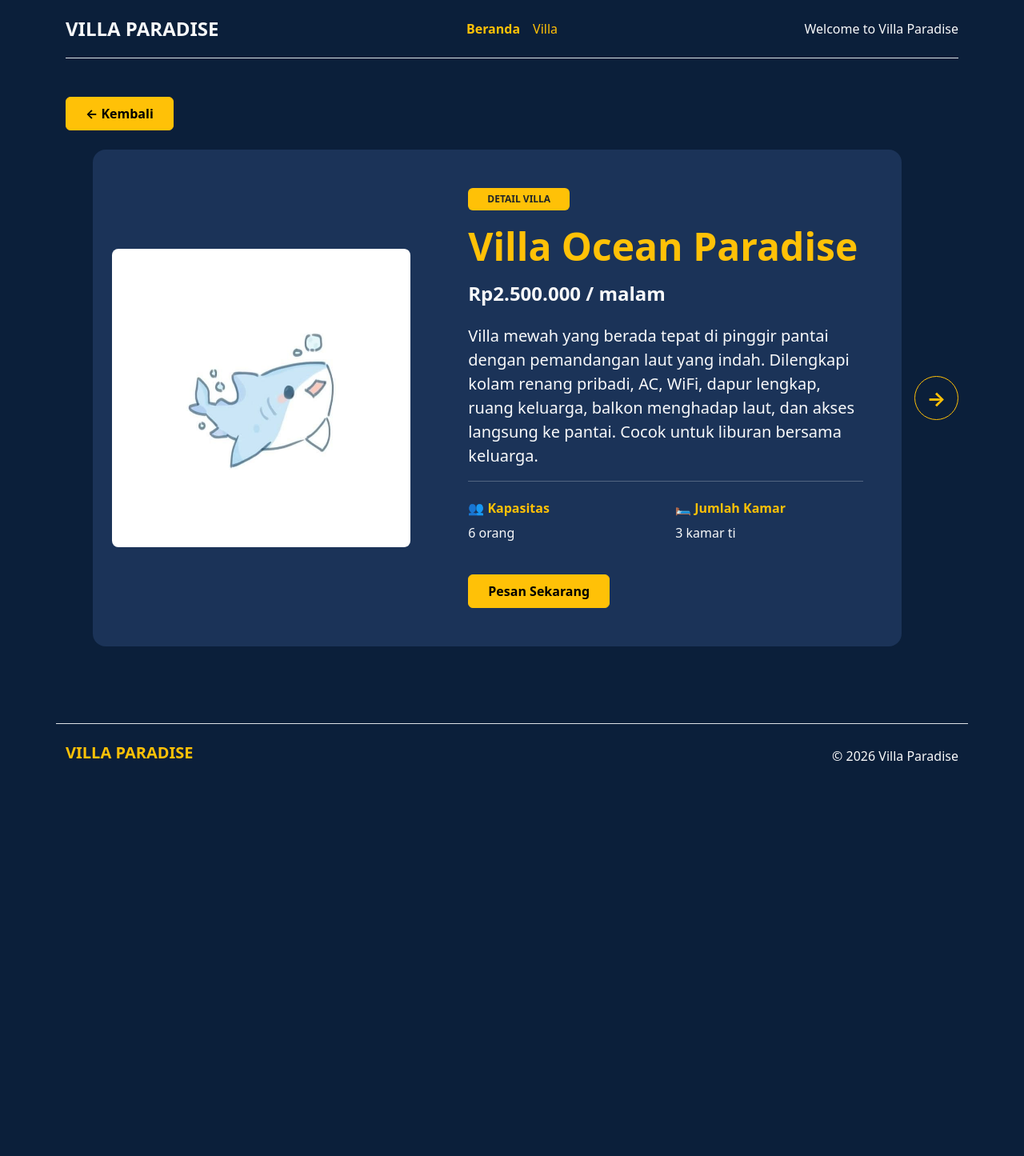
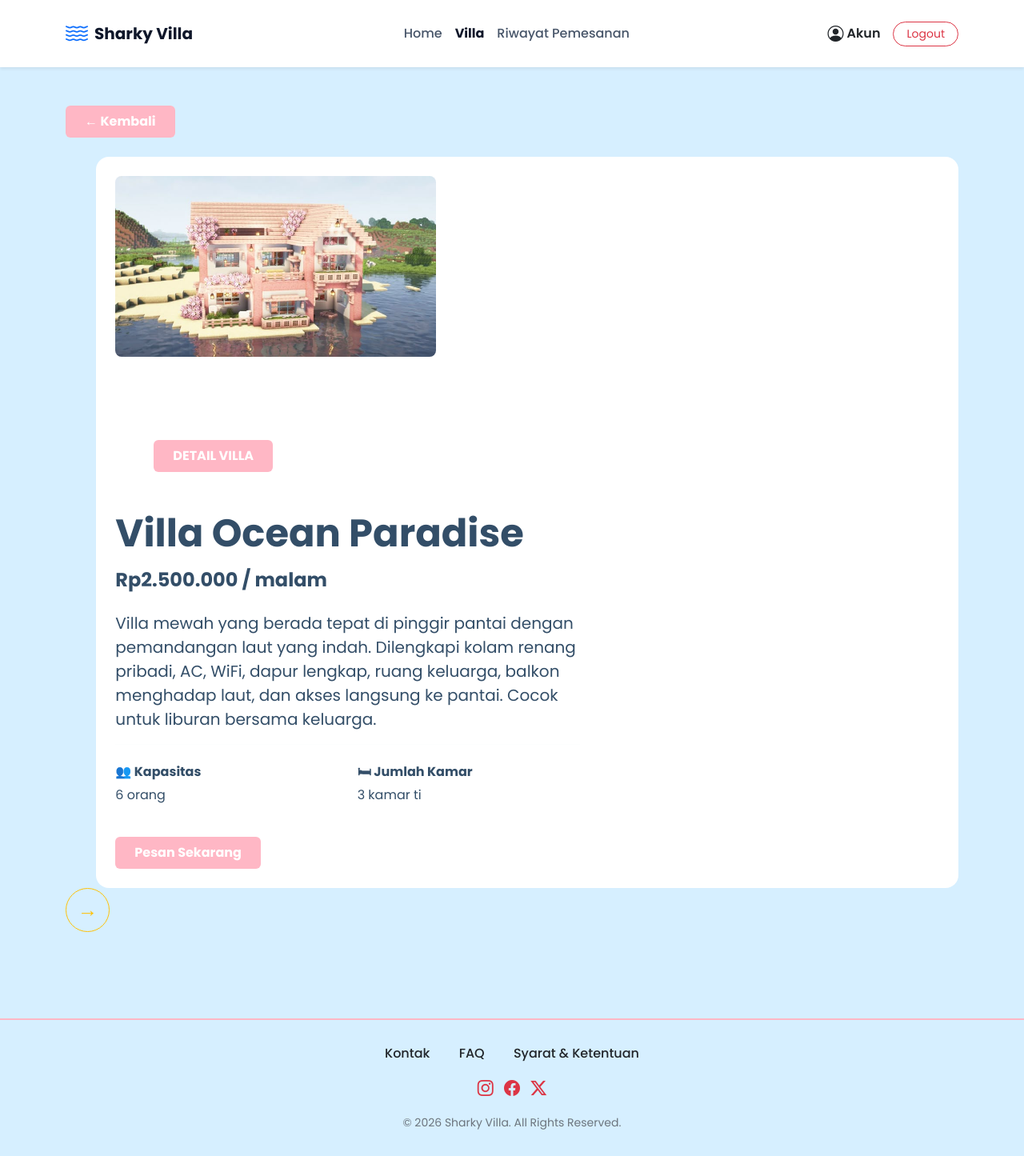
Before and after one commit to chiaraihana20-ctrl/pemwebkite, a PHP site: page /projek2/descVilla.php in a window 1280 px wide. Shown: the whole page at 80% size. Before the commit the page ends 951 px from the top, so only its background shows below. Run offline with PHP 8.4, Linux system fonts and the light colour scheme; data comes from the database, SQL or seed files in the repository.

Commit message:
Update descVilla.php

```diff
--- a/descVilla.php
+++ b/descVilla.php
@@ -1,4 +1,3 @@
-
 <?php
 error_reporting(E_ALL);
 ini_set('display_errors', 1);
@@ -19,6 +18,9 @@ if (!$data) {
     exit;
 }
 
+// Menentukan foto berdasarkan ID villa
+$gambar = "villa" . $id . ".jpg";
+
 // Mengambil villa sebelumnya
 $queryPrev = mysqli_query($conn, "SELECT id_villa FROM villa WHERE id_villa < $id ORDER BY id_villa DESC LIMIT 1");
 $prev = mysqli_fetch_assoc($queryPrev);
@@ -26,18 +28,8 @@ $prev = mysqli_fetch_assoc($queryPrev);
 // Mengambil villa berikutnya
 $queryNext = mysqli_query($conn, "SELECT id_villa FROM villa WHERE id_villa > $id ORDER BY id_villa ASC LIMIT 1");
 $next = mysqli_fetch_assoc($queryNext);
+?>
 
-// Daftar gambar villa
-$gambarVilla = [
-    1 => 'biru.jpg',
-    2 => 'ping.png',
-    3 => 'pink.jpg',
-    4 => 'pinkie.jpg',
-    5 => 'biru.jpg'
-];
-
-$gambar = isset($gambarVilla[$id]) ? $gambarVilla[$id] : 'biru.jpg';
-?>
 
 
 <!DOCTYPE html>
@@ -54,46 +46,16 @@ $gambar = isset($gambarVilla[$id]) ? $gambarVilla[$id] : 'biru.jpg';
         rel="stylesheet">
 </head>
 
-<body style="background-color: #0b1f3a">
+<body style="background-color: #D6EFFF">
 
     <!-- NAVBAR -->
-    <section>
-        <div class="container">
+<?php
+include 'header.php';
 
-            <header class="d-flex flex-wrap align-items-center justify-content-center justify-content-md-between py-3 border-bottom">
+$query_villa = "SELECT * FROM villa LIMIT 4";
+$result_villa = mysqli_query($conn, $query_villa);
+?>
 
-                <div class="col-md-3 mb-2 mb-md-0">
-                    <h4 class="text-light fw-bold mb-0">
-                        VILLA PARADISE
-                    </h4>
-                </div>
-
-                <ul class="nav col-12 col-md-auto mb-2 justify-content-center mb-md-0">
-
-                    <li>
-                        <a href="index.php" class="nav-link px-2 text-warning fw-bold">
-                            Beranda
-                        </a>
-                    </li>
-
-                    <li>
-                        <a href="villa.html" class="nav-link px-2 text-warning">
-                            Villa
-                        </a>
-                    </li>
-
-                </ul>
-
-                <div class="col-md-3 text-end">
-                    <span class="text-light">
-                        Welcome to Villa Paradise
-                    </span>
-                </div>
-
-            </header>
-
-        </div>
-    </section>
 
 
     <!-- DETAIL VILLA -->
@@ -104,7 +66,10 @@ $gambar = isset($gambarVilla[$id]) ? $gambarVilla[$id] : 'biru.jpg';
             <!-- TOMBOL KEMBALI -->
             <div class="mb-4">
 
-                <a href="index.php" class="btn btn-warning fw-bold px-4 py-2">
+                <a href="index.php"
+                    class="btn fw-bold px-4 py-2"
+                    style="background-color: #FFB7C5; color: #ffffff; border: none;">
+
                       ← Kembali
                 </a>
 
@@ -135,54 +100,52 @@ $gambar = isset($gambarVilla[$id]) ? $gambarVilla[$id] : 'biru.jpg';
                 <!-- CARD DETAIL VILLA -->
                 <div
                     class="card border-0 rounded-4 overflow-hidden flex-grow-1"
-                    style="background-color: #1b3358; max-width: 1100px">
-
-                    <div class="row g-0 align-items-center">
-
+                    style="background-color: #FFFFFF; max-width: 1100px">
 
                     <!-- FOTO VILLA -->
                         <div class="col-lg-5 text-center p-4">
 
+
                             <img
-                                src="pict/<?php echo htmlspecialchars($gambar); ?>"
+                                src="http://localhost/projek2/pict/<?php echo htmlspecialchars($data['gambar']); ?>"
                                 class="img-fluid rounded-3"
-                                style="max-height: 500px; object-fit: contain"
+                                style="max-height: 350px; object-fit: contain;"
                                 alt="Foto Villa">
 
                         </div>
 
 
                         <!-- INFORMASI VILLA -->
+                        <div class="col-lg-7 p-4 ">
+
                             <div class="col-lg-7 p-4 p-lg-5">
 
-                            <span class="badge bg-warning text-dark px-4 py-2 mb-3">
+                            <span class="btn fw-bold px-4 py-2 mt-2"
+                                    style="background-color: #FFB7C5; color: #ffffff; border: none;">
 
                                      DETAIL VILLA
 
                             </span>
 
+                            </div>
+
 
                             <!-- NAMA VILLA -->
-                            <h1 class="display-5 fw-bold text-warning">
+                            <h1 class="display-5 fw-bold"
+                            style="color: #334E68;">
 
                              <?php echo htmlspecialchars($data['nama_villa']); ?>
 
                             </h1>
 
 
-                            <!-- HARGA -->
-                            <h4 class="text-light fw-bold mt-3">
-
+                           <h4 class="fw-bold mt-3" style="color: #334E68;">
                             <?php echo htmlspecialchars($data['harga']); ?>
-
                             </h4>
 
-
                             <!-- DESKRIPSI -->
-                            <p class="lead text-light mt-4">
-
+                            <p class="lead mt-4" style="color: #334E68;">
                              <?php echo htmlspecialchars($data['deskripsi']); ?>
-
                             </p>
 
 
@@ -194,24 +157,23 @@ $gambar = isset($gambarVilla[$id]) ? $gambarVilla[$id] : 'biru.jpg';
 
                              <div class="col-6 mb-3">
 
-                                    <h6 class="text-warning fw-bold">
+                                    <h6 class="fw-bold" style="color: #334E68;">
                                         👥 Kapasitas
                                     </h6>
 
-                                    <p class="text-light">
+                                    <p style="color: #334E68;">
                                         <?php echo htmlspecialchars($data['kapasitas']); ?>
                                     </p>
 
                                 </div>
 
-
                                 <div class="col-6 mb-3">
 
-                                    <h6 class="text-warning fw-bold">
+                                    <h6 class="fw-bold" style="color: #334E68;">
                                         🛏 Jumlah Kamar
                                     </h6>
 
-                                    <p class="text-light">
+                                    <p style="color: #334E68;">
                                         <?php echo htmlspecialchars($data['jumlah_kamar']); ?>
                                     </p>
 
@@ -219,11 +181,11 @@ $gambar = isset($gambarVilla[$id]) ? $gambarVilla[$id] : 'biru.jpg';
 
                             </div>
 
-
                             <!-- TOMBOL BOOKING -->
                             <a
                                 href="booking.php?id_villa=<?php echo $data['id_villa']; ?>"
-                                class="btn btn-warning fw-bold px-4 py-2 mt-2">
+                                class="btn fw-bold px-4 py-2 mt-2"
+                                style="background-color: #FFB7C5; color: #ffffff; border: none;">
 
                                 Pesan Sekarang
 
@@ -262,31 +224,9 @@ $gambar = isset($gambarVilla[$id]) ? $gambarVilla[$id] : 'biru.jpg';
 
 
     <!-- FOOTER -->
-    <section>
-
-        <div class="container py-4 border-top mt-5">
-
-            <div class="d-flex flex-wrap justify-content-between align-items-center">
-
-                <div class="col-md-4">
-
-                    <h5 class="text-warning fw-bold">
-                        VILLA PARADISE
-                    </h5>
-
-                </div>
-
-                <div class="col-md-4 text-end text-light">
-
-                    © 2026 Villa Paradise
-
-                </div>
-
-            </div>
-
-        </div>
-
-    </section>
+    <?php
+include 'footer.php';
+?>
 
 
     <script
```
Lines whose indentation alone changed are shown as unchanged.
